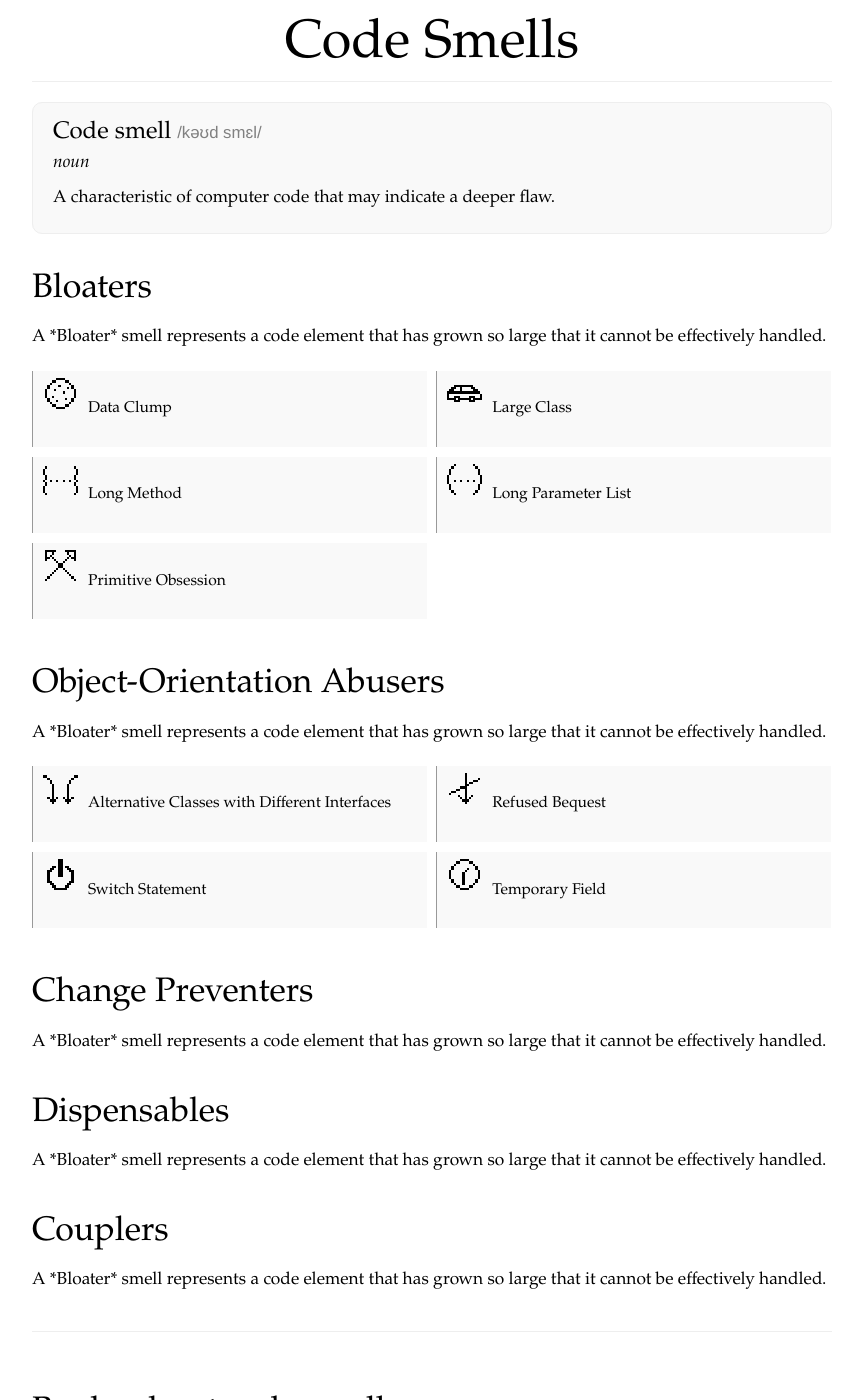
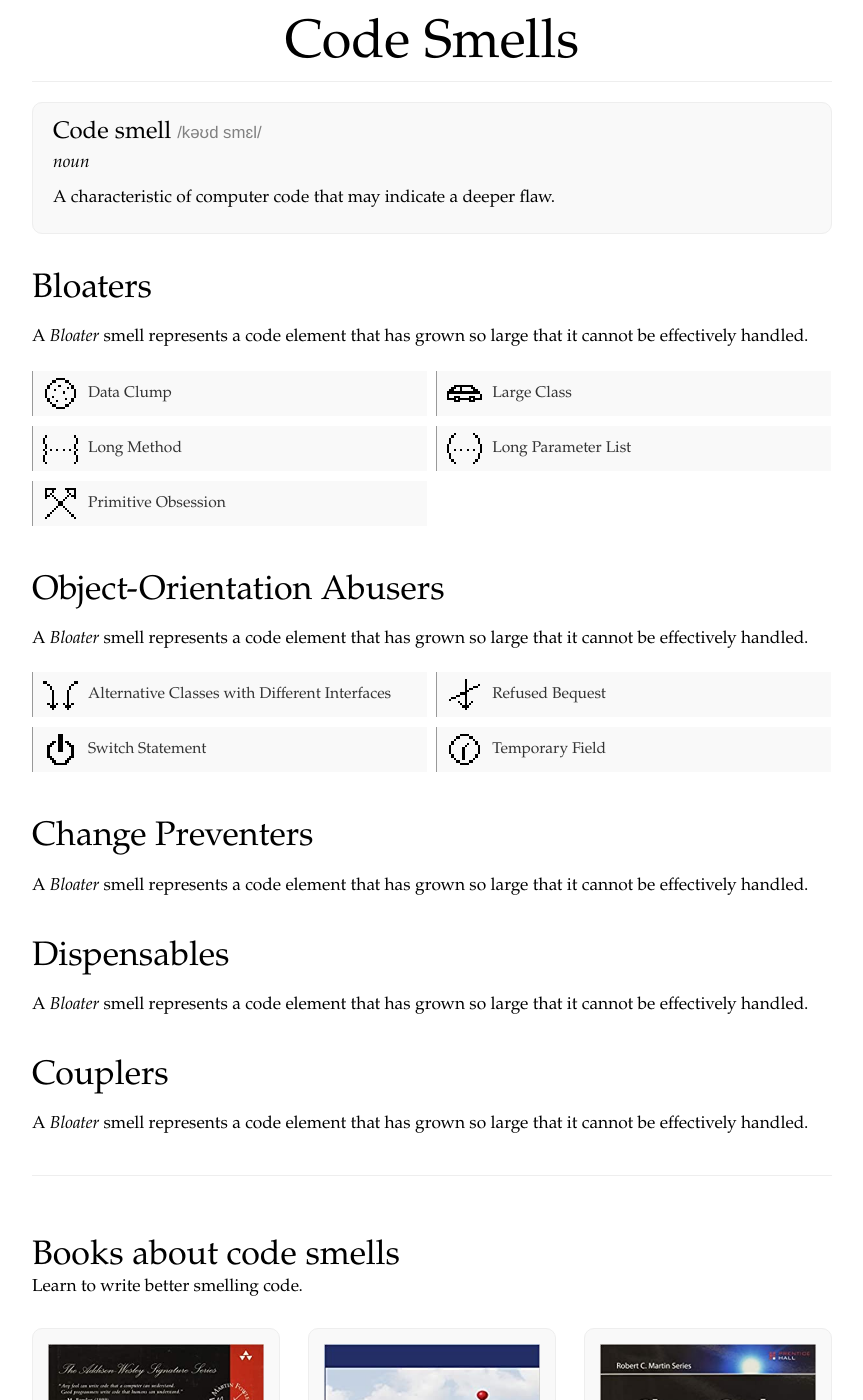
Before and after one commit to Coedice/codeSmells, a Jekyll site: the page built from index.html, in a window 1280 px wide and 1400 px high. Shown: the whole window, without its empty margins (208-1071 px from the left). Built offline with Jekyll 4.4.1, drawn with Linux system fonts in a browser that asks for light colours.

Commit message:
Markdownified smell group description

```diff
--- a/index.html
+++ b/index.html
@@ -33,13 +33,13 @@ groups:
 </div>
 {% for group in page.groups %}
 	<h2 id="{{ group.name }}">{{ group.name }}</h2>
-	<p>{{ group.description }}</p>
+	<p>{{ group.description | markdownify }}</p>
 	<div class="smellList">
 		{% for smell in site.smells %}
 			{% if smell.group == group.name %}
 			<a href="{{ smell.url | absolute_url }}">
 				<img src="{{ '/assets/images/smellIcons' | absolute_url }}/{{ smell.image }}" alt="{{ smell.title }} icon" />
-				{{ smell.title | markdownify  }}
+				{{ smell.title }}
 			</a>
 			{% endif %}
 		{% endfor %}
```
